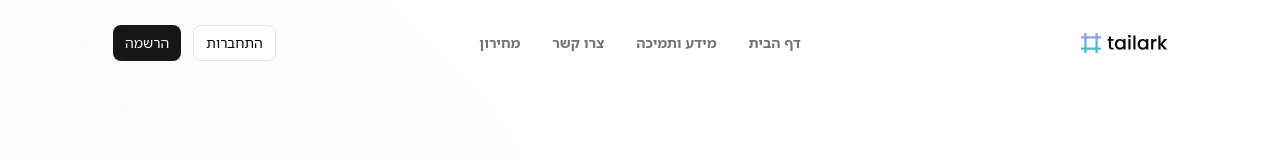
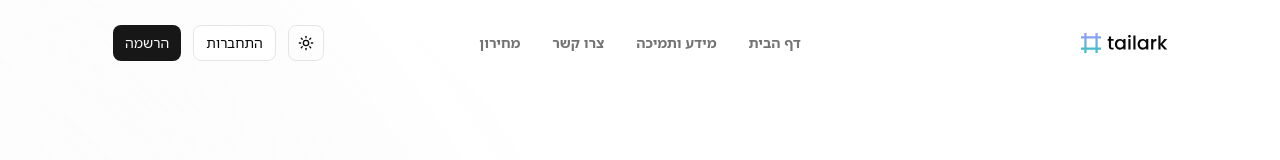
Before and after one commit to YosefHayim/autobay-ebay-saas, a React (Vite) app: page / in a window 1280 px wide. Shown: the top 160 px of the page. Built offline with nearby package versions, Linux system fonts and the light colour scheme; a web font is replaced by a local one.

Commit message:
add toggle btn

```diff
--- a/package.json
+++ b/package.json
@@ -13,6 +13,7 @@
   },
   "dependencies": {
     "@radix-ui/react-slot": "^1.2.2",
+    "@radix-ui/react-toggle": "^1.1.8",
     "@supabase/supabase-js": "^2.49.4",
     "@tailwindcss/vite": "^4.1.7",
     "class-variance-authority": "^0.7.1",
--- a/src/Pages/Home/HeroSection/HeroSection.tsx
+++ b/src/Pages/Home/HeroSection/HeroSection.tsx
@@ -153,7 +153,7 @@
           <div className="group relative m-auto max-w-6xl px-6">
             <div className="flex flex-col items-center md:flex-row">
               <div className="md:max-w-44 md:border-r md:pr-6">
-                <p className="text-end text-sm">כל המפלצות כבר הצטרפו</p>
+                <p className="text-end text-sm">כל הגדולים כבר הצטרפו</p>
               </div>
               <div className="relative py-6 md:w-[calc(100%-11rem)]">
                 <InfiniteSlider durationOnHover={20} duration={40} gap={112}>
--- a/src/components/Navbar/Navbar.tsx
+++ b/src/components/Navbar/Navbar.tsx
@@ -4,6 +4,7 @@
 import { Button } from "@/components/ui/button";
 import { Logo } from "../Logo";
 import { Link } from "react-router";
+import ToggleBtn from "../ToggleBtn/ToggleBtn";
 
 const menuItems = [
   { name: "דף הבית", href: "#link" },
@@ -73,6 +74,7 @@
                 </ul>
               </div>
               <div className="flex w-full flex-col space-y-3 sm:flex-row sm:gap-3 sm:space-y-0 md:w-fit">
+                <ToggleBtn />
                 <Button asChild variant="outline" size="sm" className={cn(isScrolled && "lg:hidden")}>
                   <Link to="#">
                     <span>התחברות</span>
@@ -85,7 +87,7 @@
                 </Button>
                 <Button asChild size="sm" className={cn(isScrolled ? "lg:inline-flex" : "hidden")}>
                   <Link to="#">
-                    <span>Get Started</span>
+                    <span>התחילו עכשיו</span>
                   </Link>
                 </Button>
               </div>
--- /dev/null
+++ b/src/components/ToggleBtn/ToggleBtn.tsx
@@ -0,0 +1,36 @@
+"use client";
+
+import { Toggle } from "@/components/ui/toggle";
+import { Moon, Sun } from "lucide-react";
+import { useState } from "react";
+
+const ToggleBtn = () => {
+  const [theme, setTheme] = useState<string>("light");
+
+  return (
+    <div>
+      <Toggle
+        variant="outline"
+        className="group data-[state=on]:hover:bg-muted size-9 data-[state=on]:bg-transparent"
+        pressed={theme === "dark"}
+        onPressedChange={() => setTheme((prev) => (prev === "dark" ? "light" : "dark"))}
+        aria-label={`Switch to ${theme === "dark" ? "light" : "dark"} mode`}
+      >
+        <Moon
+          size={16}
+          strokeWidth={2}
+          className="shrink-0 scale-0 opacity-0 transition-all group-data-[state=on]:scale-100 group-data-[state=on]:opacity-100"
+          aria-hidden="true"
+        />
+        <Sun
+          size={16}
+          strokeWidth={2}
+          className="absolute shrink-0 scale-100 opacity-100 transition-all group-data-[state=on]:scale-0 group-data-[state=on]:opacity-0"
+          aria-hidden="true"
+        />
+      </Toggle>
+    </div>
+  );
+};
+
+export default ToggleBtn;
--- /dev/null
+++ b/src/components/ui/toggle.tsx
@@ -0,0 +1,35 @@
+import * as React from "react";
+import * as TogglePrimitive from "@radix-ui/react-toggle";
+import { cva, type VariantProps } from "class-variance-authority";
+
+import { cn } from "@/lib/utils";
+
+const toggleVariants = cva(
+  "inline-flex items-center justify-center rounded-md text-sm font-medium ring-offset-background transition-colors hover:bg-muted hover:text-muted-foreground focus-visible:outline-none focus-visible:ring-2 focus-visible:ring-ring focus-visible:ring-offset-2 disabled:pointer-events-none disabled:opacity-50 data-[state=on]:bg-accent data-[state=on]:text-accent-foreground",
+  {
+    variants: {
+      variant: {
+        default: "bg-transparent",
+        outline: "border border-input bg-transparent hover:bg-accent hover:text-accent-foreground",
+      },
+      size: {
+        default: "h-10 px-3",
+        sm: "h-9 px-2.5",
+        lg: "h-11 px-5",
+      },
+    },
+    defaultVariants: {
+      variant: "default",
+      size: "default",
+    },
+  },
+);
+
+const Toggle = React.forwardRef<
+  React.ElementRef<typeof TogglePrimitive.Root>,
+  React.ComponentPropsWithoutRef<typeof TogglePrimitive.Root> & VariantProps<typeof toggleVariants>
+>(({ className, variant, size, ...props }, ref) => <TogglePrimitive.Root ref={ref} className={cn(toggleVariants({ variant, size, className }))} {...props} />);
+
+Toggle.displayName = TogglePrimitive.Root.displayName;
+
+export { Toggle, toggleVariants };
--- a/src/index.css
+++ b/src/index.css
@@ -47,6 +47,18 @@
   --color-sidebar-accent-foreground: var(--sidebar-accent-foreground);
   --color-sidebar-border: var(--sidebar-border);
   --color-sidebar-ring: var(--sidebar-ring);
+  --animate-shine: shine var(--duration) infinite linear;
+  @keyframes shine {
+    0% {
+      background-position: 0% 0%;
+    }
+    50% {
+      background-position: 100% 100%;
+    }
+    to {
+      background-position: 0% 0%;
+    }
+  }
 }
 
 :root {
```
Also changed, not shown: 1 other file (tests, documents, lock files or other folders).
